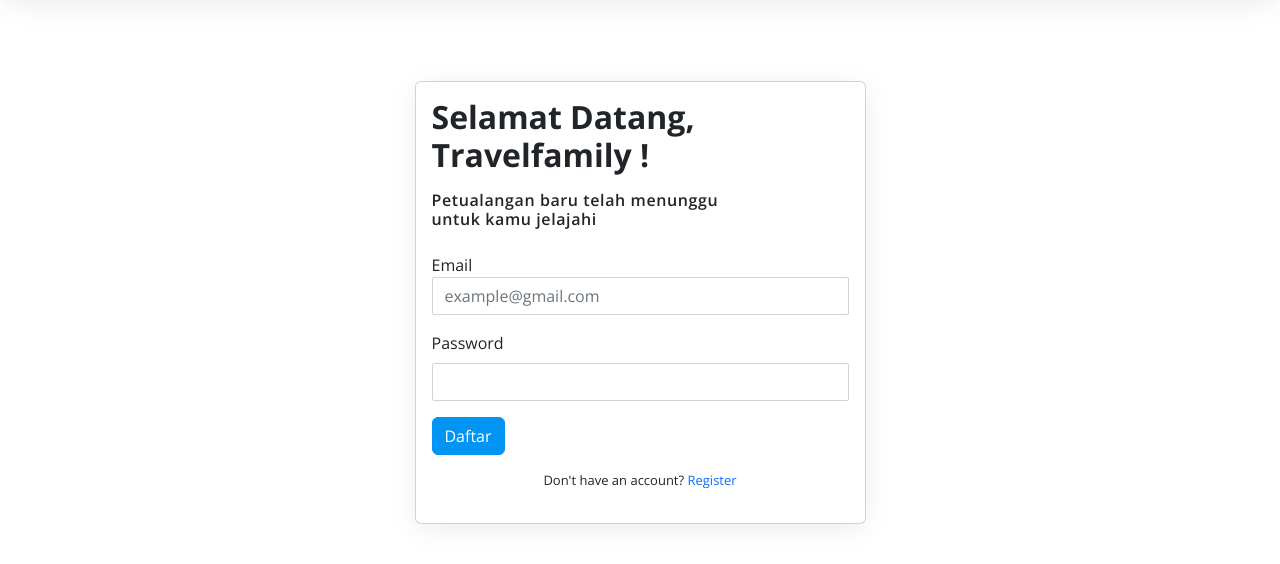
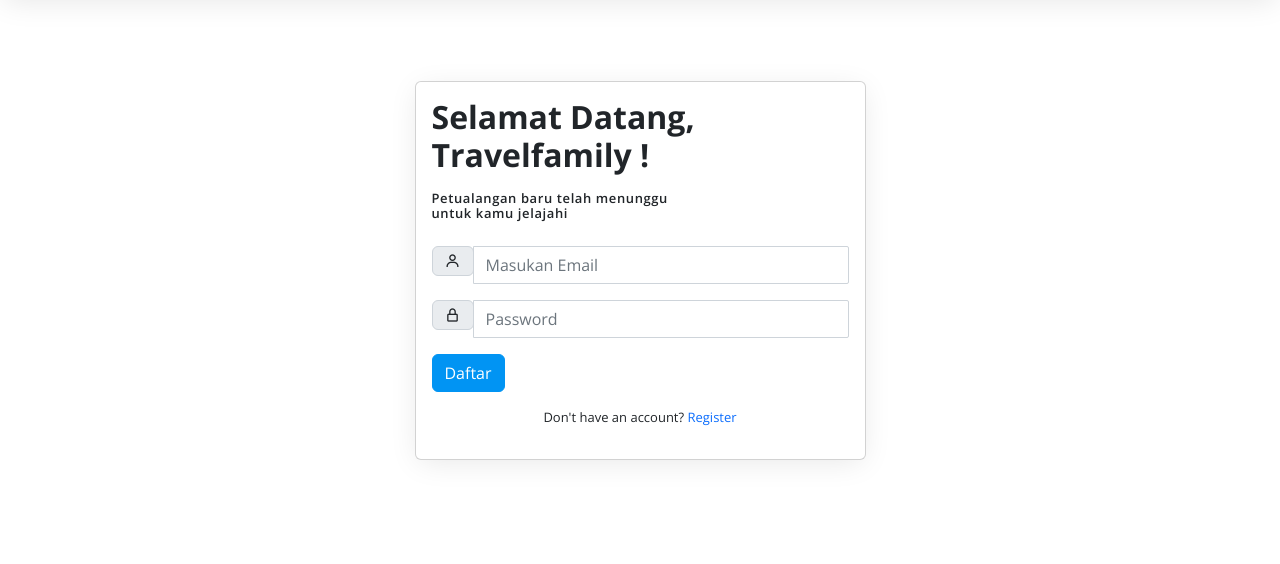
Before and after one commit to iyasz/komunitas-booking, a PHP site: the page made by views/auth/login.php in a window 1280 px wide. Shown: the part 69-633 px from the top of the page. Run offline with PHP 8.4, Linux system fonts and the light colour scheme; the template is opened without the code that fills it, so the values that code supplies are empty.

Commit message:
login dan password sementara

```diff
--- a/assets/css/style.css
+++ b/assets/css/style.css
@@ -37,8 +37,8 @@ body {
 .fs-sm{
     font-size: 13px;
 }
-.fs-6{
-    font-size: 16px;
+.fs-text{
+    font-size: 13px !important;
     letter-spacing: 0.6px;
 }
 .form-control{
--- a/layouts/header.php
+++ b/layouts/header.php
@@ -19,6 +19,7 @@ if($page == 'login'){
     <meta name="viewport" content="width=device-width, initial-scale=1">
     <link rel="shortcut icon" href="<?= base_url() ?>/assets/img/logo/favicon.png">
     <title>Travelokapala - <?= isset($title) ? $title : 'Pergi Ke Tempat Impian Anda Bersama Kami!' ?></title>
+    <link href='https://unpkg.com/boxicons@2.1.2/css/boxicons.min.css' rel='stylesheet'>
     <link rel="stylesheet" href="<?= base_url() ?>/assets/vendor/bootstrap/css/bootstrap.min.css">
     <link rel="stylesheet" href="<?= base_url() ?>/assets/css/style.css">
 </head>
--- a/views/auth/login.php
+++ b/views/auth/login.php
@@ -4,20 +4,39 @@
             <div class="card shadow-sm">
                 <div class="card-body">
                     <h2 class="fw-700 fs-2">Selamat Datang, <br>Travelfamily !</h2>
-                    <h5 class="fw-600 mb-4 mt-3 fs-6 ">Petualangan baru telah menunggu <br>untuk kamu jelajahi</h5>
+                    <h5 style="font-size: 14px;" class="fw-600 mb-4 mt-3 fs-text ">Petualangan baru telah menunggu <br>untuk kamu jelajahi</h5>
                     <form action="" method="post">
                         <div class="mb-3">
-                            <label for="email" class="">Email</label>
-                            <input type="text" required id="email" class="form-control" name="email" autocomplete="off" placeholder="example@gmail.com">
+                            <div class="input-group">
+                                <div class="input-group-prepend">
+                                    <span class="input-group-text">
+                                        <i class='bx bx-user'></i>
+                                    </span>
+                                </div>
+                                <input type="text" autocomplete="off" class="form-control" name="email" placeholder="Masukan Email" required>
+                            </div>
                         </div>
                         <div class="mb-3">
-                            <label for="pw" class="form-label">Password</label>
-                            <input type="password" id="pw" required name="password" class="form-control">
+                            <div class="input-group">
+                                <div class="input-group-prepend">
+                                    <span class="input-group-text">
+                                        <i class='bx bx-lock-alt'></i>
+                                    </span>
+                                </div>
+                                <input type="password" class="form-control" placeholder="Password" required name="password">
+                            </div>
                         </div>
 
                         <button type="submit" class="btn btn-primary mb-3">Daftar</button>
 
                         <p class="text-center fs-sm">Don't have an account? <a class="text-decoration-none" href="index.php?page=register">Register</a></p>
+
+                        <div class="form-group">
+
+                        </div>
+                        <div class="form-group">
+
+                        </div>
                     </form>
                 </div>
             </div>
```
